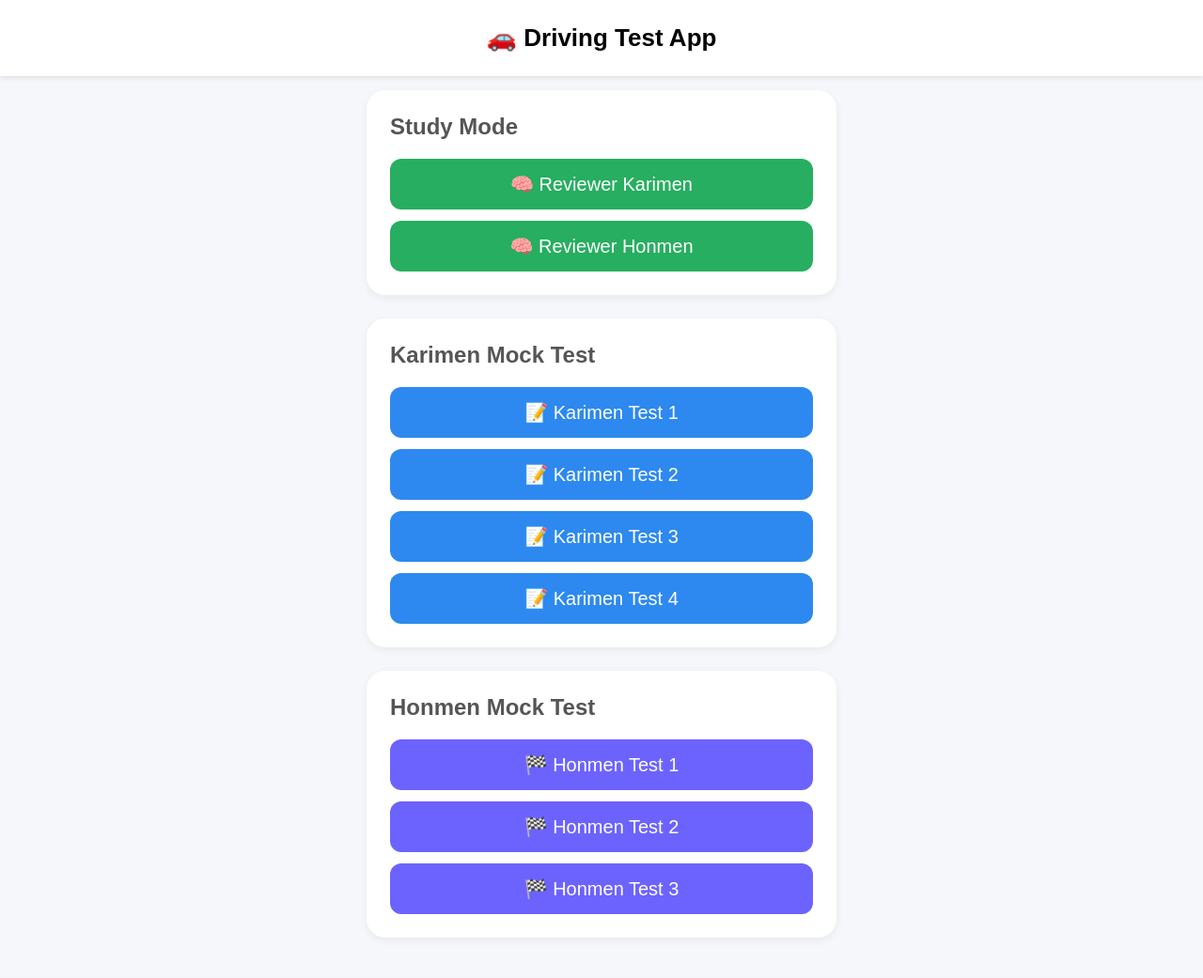
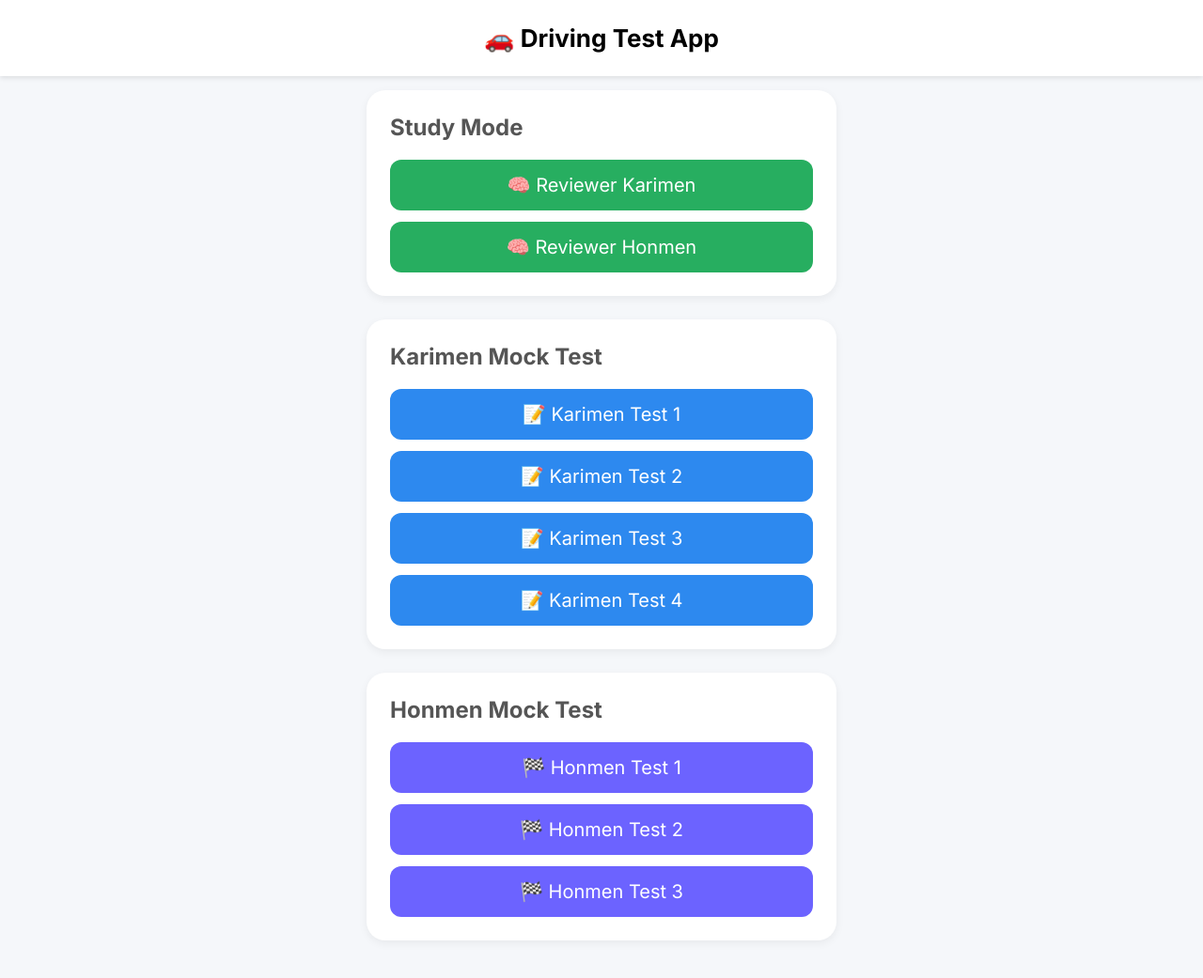
Before and after one commit to mrock1017/driving-test-app, a Flask app: page /menu in a window 1280 px wide. Shown: the whole page at 94% size. Before the commit the page ends 973 px from the top, so only its background shows below. Run offline with Flask 3, Linux system fonts and the light colour scheme.

Commit message:
Change appearance style

```diff
--- a/templates/menu.html
+++ b/templates/menu.html
@@ -1,6 +1,8 @@
 <!DOCTYPE html>
 <html>
 <head>
+    <link href="https://fonts.googleapis.com/css2?family=Inter:wght@400;500;600;700&display=swap" rel="stylesheet">
+
     <title>Driving Test App</title>
 
     <meta name="viewport" content="width=device-width, initial-scale=1.0">
@@ -8,7 +10,7 @@
     <style>
 
     body{
-        font-family: Arial;
+        font-family: 'Inter', sans-serif;
         background:#f5f7fa;
         margin:0;
     }
--- a/templates/question.html
+++ b/templates/question.html
@@ -1,6 +1,9 @@
 <!DOCTYPE html>
 <html>
 <head>
+
+    <link href="https://fonts.googleapis.com/css2?family=Inter:wght@400;500;600;700&display=swap" rel="stylesheet">
+
     <title>Driving Test</title>
 
     <meta name="viewport" content="width=device-width, initial-scale=1.0">
@@ -11,7 +14,7 @@
 
     <style>
     body {
-        font-family: Arial;
+        font-family: 'Inter', sans-serif;
         margin: 0;
         background: #f5f7fa;
     }
--- a/templates/result.html
+++ b/templates/result.html
@@ -1,6 +1,9 @@
 <!DOCTYPE html>
 <html>
 <head>
+
+    <link href="https://fonts.googleapis.com/css2?family=Inter:wght@400;500;600;700&display=swap" rel="stylesheet">
+
     <title>Result</title>
 
     <meta name="viewport" content="width=device-width, initial-scale=1.0">
@@ -11,7 +14,7 @@
 
     <style>
     body {
-        font-family: Arial;
+        font-family: 'Inter', sans-serif;
         margin: 0;
         background: #f5f7fa;
     }
```
